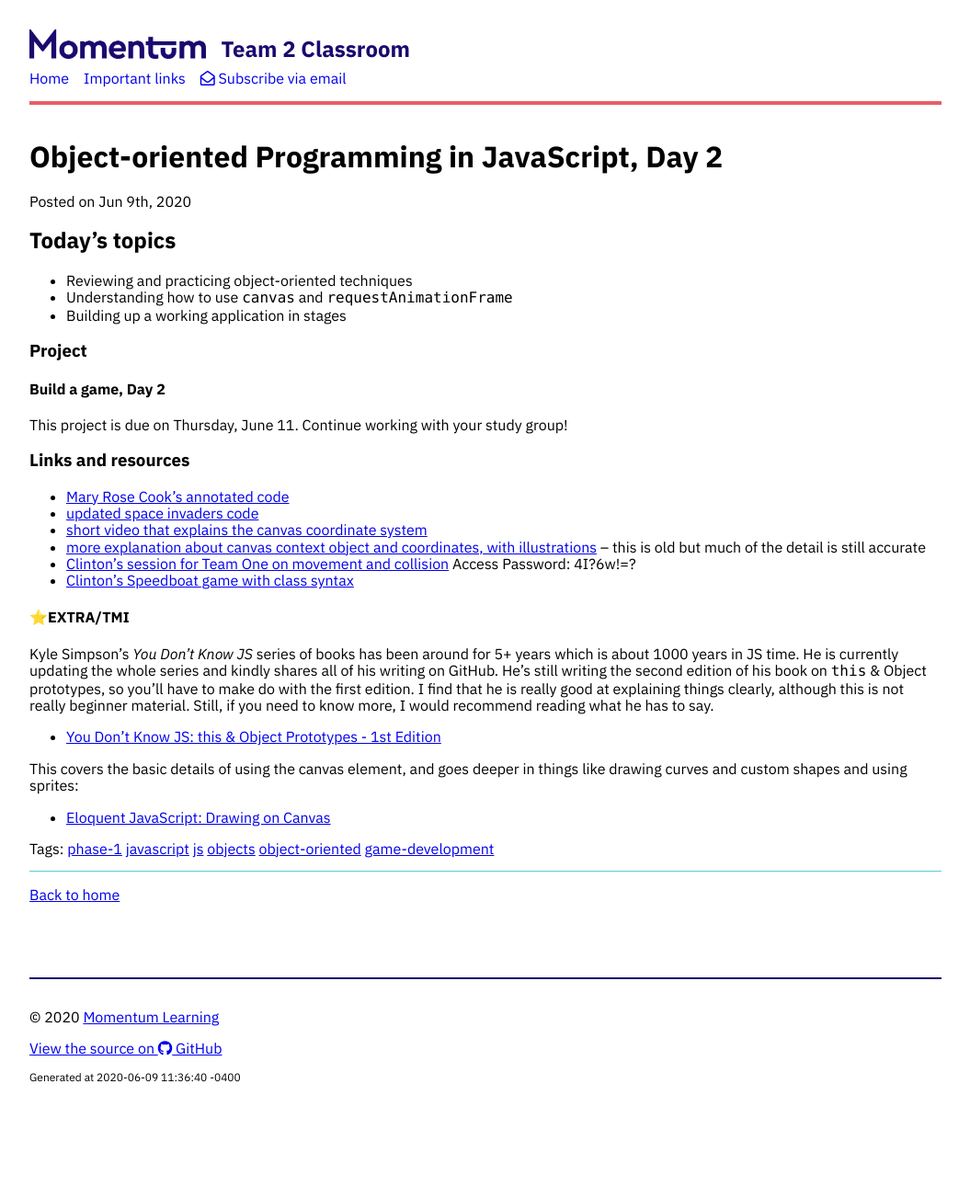
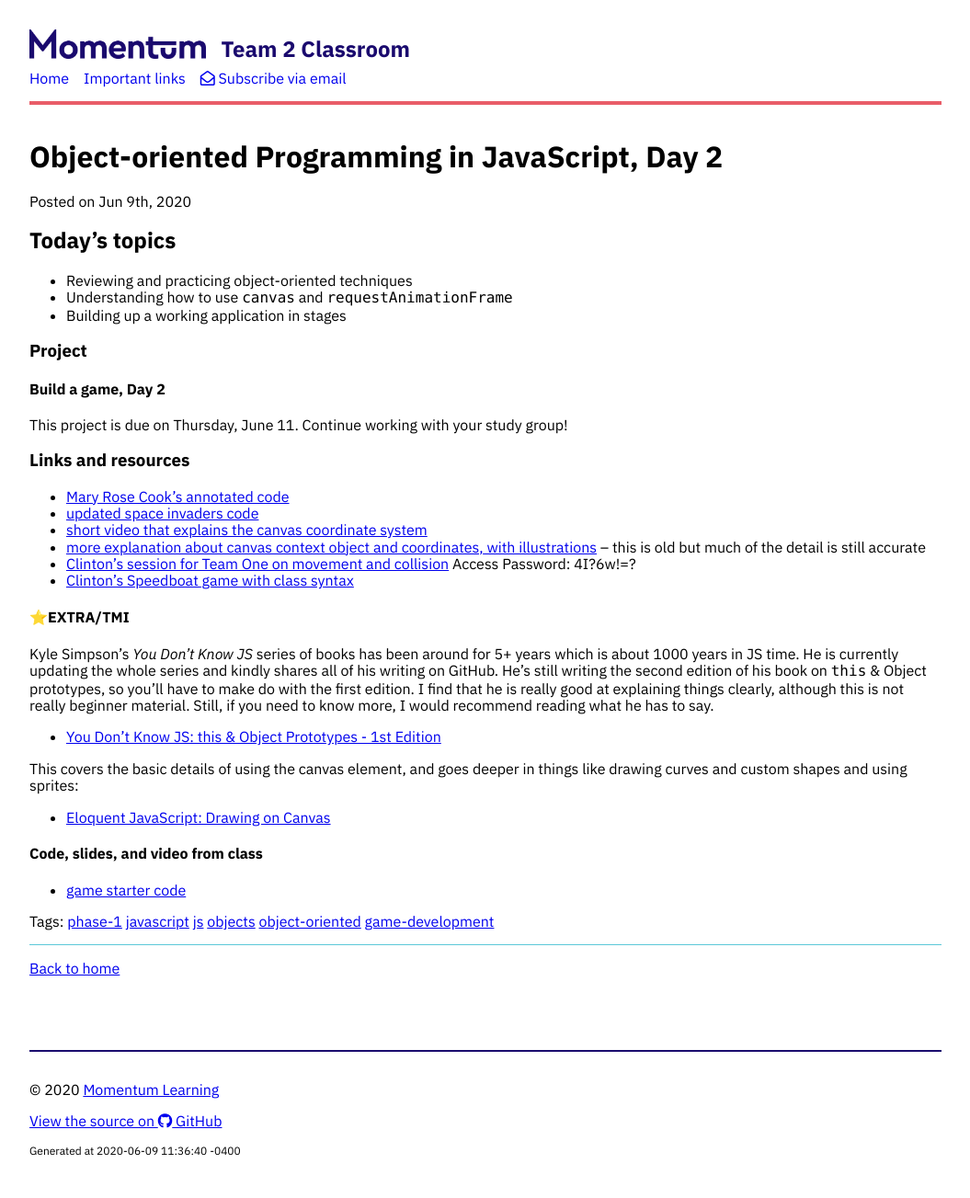
Before and after one commit to momentum-team-3/momentum-team-3.github.io, a Jekyll site: the page built from _posts/2020-06-09-js-more-oo.md, in a window 1280 px wide. Shown: the whole page at 92% size, without its empty margins (112-1167 px from the left). Built offline with Jekyll 4.4.1, drawn with Linux system fonts in a browser that asks for light colours; nearby versions of some CDN libraries; before the commit the page ends 1223 px from its top, so only the background shows below that.

Commit message:
Add link to demo code

```diff
--- a/_posts/2020-06-09-js-more-oo.md
+++ b/_posts/2020-06-09-js-more-oo.md
@@ -33,3 +33,7 @@ Kyle Simpson's _You Don't Know JS_ series of books has been around for 5+ years
 
 This covers the basic details of using the canvas element, and goes deeper in things like drawing curves and custom shapes and using sprites:
 - [Eloquent JavaScript: Drawing on Canvas](https://eloquentjavascript.net/17_canvas.html)
+
+#### Code, slides, and video from class
+
+- [game starter code](https://github.com/momentum-team-2/examples/tree/master/game-starter)
```
